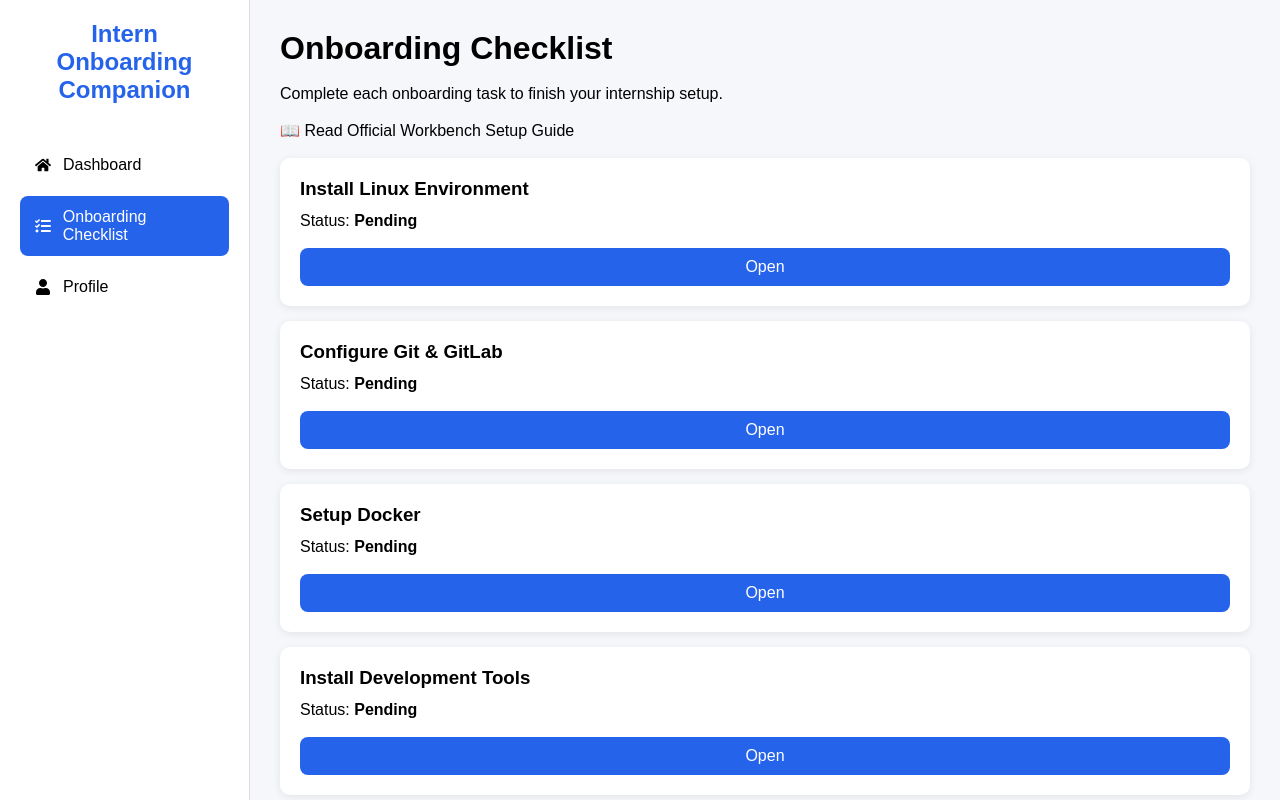
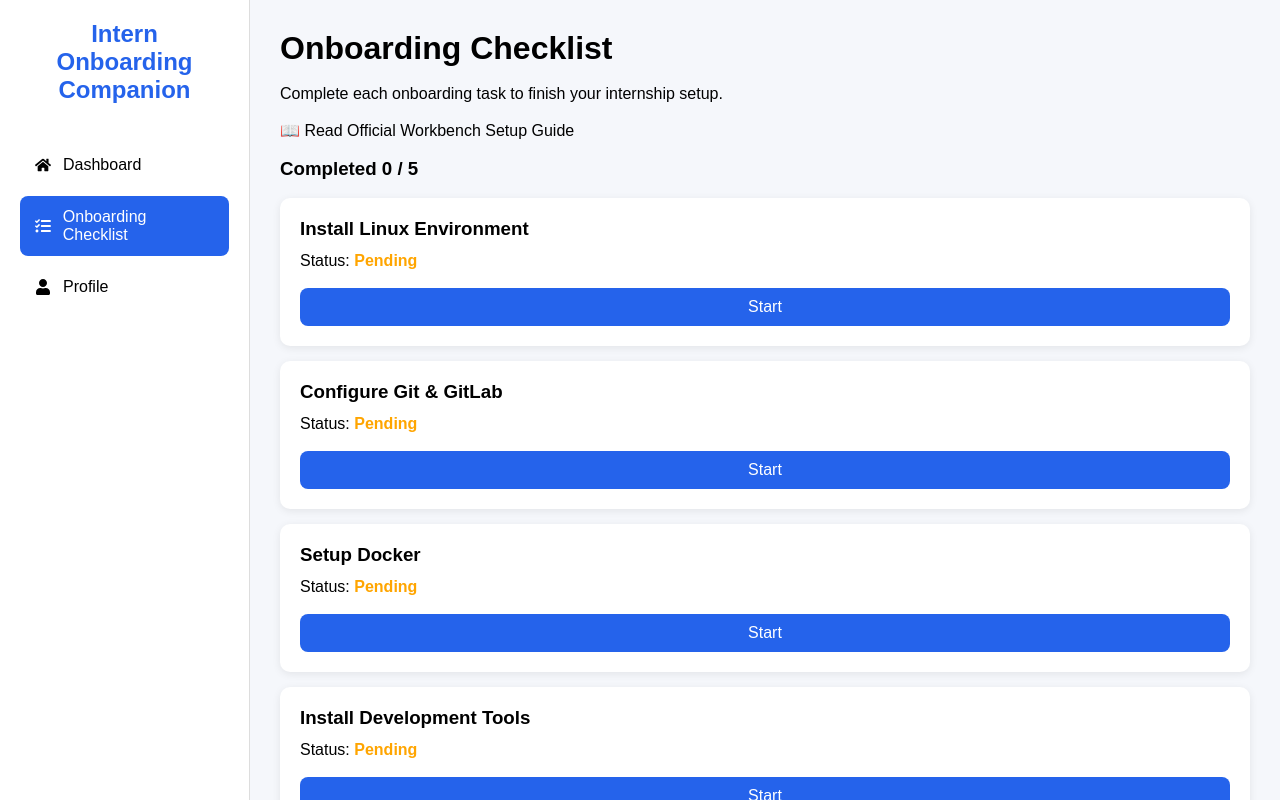
Before and after one commit to kothakapu-akshaya/Onboarding-Companion, a React (Vite) app in the folder frontend/: page /tasks in a window 1280 px wide. Shown: the top 800 px of the page. Built offline with nearby package versions, Linux system fonts and the light colour scheme; sample sign-in values are in the browser's storage.

Commit message:
improved the UI of the onboarding checklist

```diff
--- a/frontend/src/Pages/Tasks.tsx
+++ b/frontend/src/Pages/Tasks.tsx
@@ -30,12 +30,29 @@ function Tasks() {
       <br />
       <br />
 
+      <h3>
+        Completed{" "}
+        {
+          onboardingTasks.filter(
+            (task) => progress[task.id]?.completed
+          ).length
+        }
+        {" / "}
+        {onboardingTasks.length}
+      </h3>
+
+      <br />
+
       {onboardingTasks.map((task) => (
         <TaskCard
           key={task.id}
           id={task.id}
           title={task.title}
-          status={progress[task.id]?.completed ? "Completed" : "Pending"}
+          status={
+            progress[task.id]?.completed
+              ? "Completed"
+              : "Pending"
+          }
         />
       ))}
     </Layout>
--- a/frontend/src/components/TaskCard.tsx
+++ b/frontend/src/components/TaskCard.tsx
@@ -1,13 +1,18 @@
-import "../styles/TaskCard.css";
 import { useNavigate } from "react-router-dom";
 
-type TaskCardProps = {
+import "../styles/TaskCard.css";
+
+type Props = {
   id: number;
   title: string;
   status: string;
 };
 
-function TaskCard({ id, title, status }: TaskCardProps) {
+function TaskCard({
+  id,
+  title,
+  status,
+}: Props) {
   const navigate = useNavigate();
 
   return (
@@ -15,11 +20,25 @@ function TaskCard({ id, title, status }: TaskCardProps) {
       <h3>{title}</h3>
 
       <p>
-        Status: <strong>{status}</strong>
+        Status:{" "}
+        <strong
+          style={{
+            color:
+              status === "Completed"
+                ? "green"
+                : "orange",
+          }}
+        >
+          {status}
+        </strong>
       </p>
 
-      <button onClick={() => navigate(`/tasks/${id}`)}>
-        {status === "Completed" ? "View" : "Open"}
+      <button
+        onClick={() => navigate(`/tasks/${id}`)}
+      >
+        {status === "Completed"
+          ? "View"
+          : "Start"}
       </button>
     </div>
   );
```
